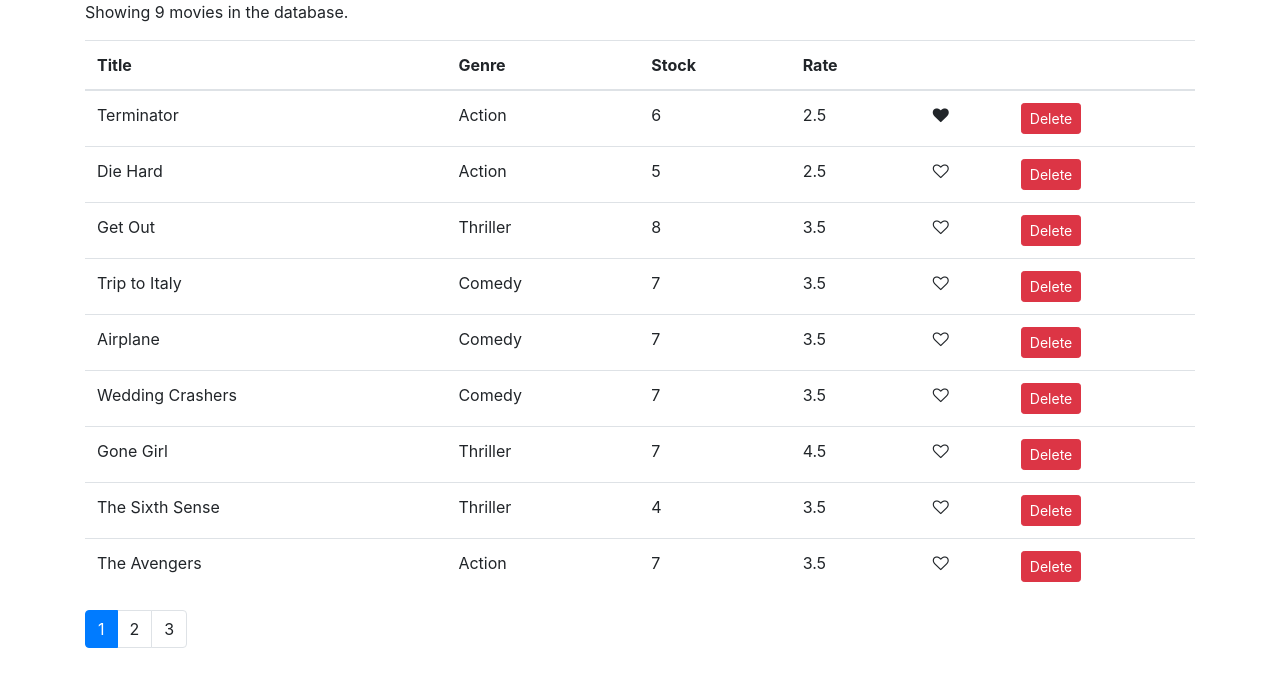
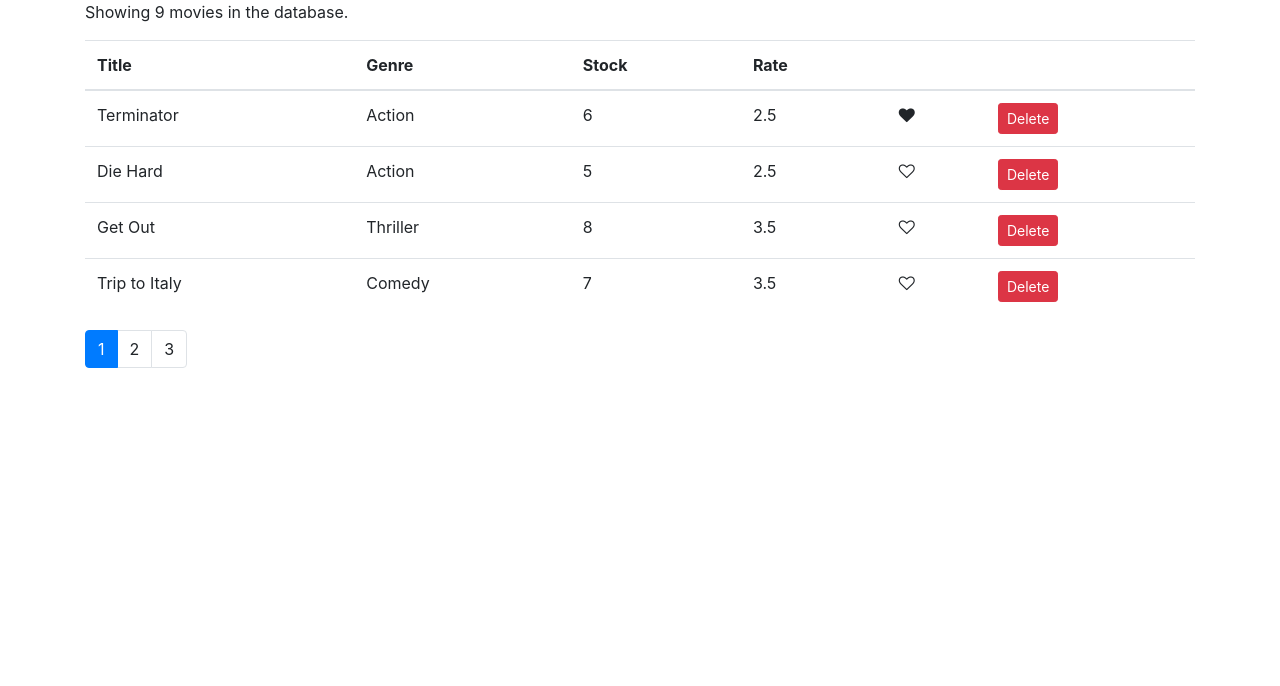
Before and after one commit to taras-tymchuk/vidly, a React (Create React App) app: page / in a window 1280 px wide. Shown: the top 686 px of the page. Built offline with nearby package versions, Linux system fonts and the light colour scheme.

Commit message:
Implemented pagination

```diff
--- a/src/components/movies.jsx
+++ b/src/components/movies.jsx
@@ -2,6 +2,7 @@ import React, { Component } from 'react';
 import { getMovies } from '../services/fakeMovieService';
 import Like from '../components/common/like';
 import Pagination from '../components/common/pagination';
+import { paginate } from '../utils/paginate';
 
 class Movies extends Component {
   state = {
@@ -29,8 +30,11 @@ class Movies extends Component {
 
   render() {
     const { length: count } = this.state.movies;
-    const { pageSize, currentPage } = this.state;
+    const { pageSize, currentPage, movies: allMovies } = this.state;
+
     if (count === 0) return <p>There are no movies in the database.</p>;
+
+    const movies = paginate(allMovies, currentPage, pageSize);
 
     return (
       <React.Fragment>
@@ -47,7 +51,7 @@ class Movies extends Component {
             </tr>
           </thead>
           <tbody>
-            {this.state.movies.map(movie => (
+            {movies.map(movie => (
               <tr key={movie._id}>
                 <td>{movie.title}</td>
                 <td>{movie.genre.name}</td>
--- /dev/null
+++ b/src/utils/paginate.js
@@ -0,0 +1,10 @@
+import _ from 'lodash';
+
+export function paginate(items, pageNumber, pageSize) {
+  const startIndex = (pageNumber - 1) * pageSize;
+
+  return _(items)
+    .slice(startIndex)
+    .take(pageSize)
+    .value();
+}
```
